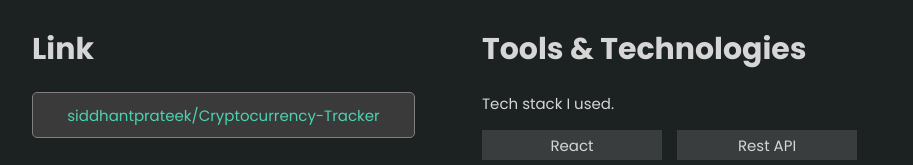
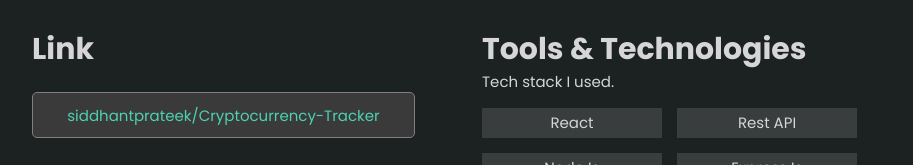
Before and after one commit to siddhantprateek/devfolio, a React (Create React App) app: page /projects/project1 in a window 1280 px wide. Shown: the part 857-1022 px from the top of the page, without its empty margins (158-1071 px from the left). Built offline with nearby package versions, Linux system fonts and the light colour scheme.

Commit message:
🚩Line Spacing

```diff
--- a/src/components/project-profile/project1.jsx
+++ b/src/components/project-profile/project1.jsx
@@ -38,7 +38,7 @@ function Project1({ project }) {
 
         <div className="tech-stack-div">
           <h1>Tools & Technologies</h1>
-          <p>Tech stack I used.</p>
+          <p className="techsiu">Tech stack I used.</p>
           <div className="tools-list">
             {Tech.map((tech) => (
               <Techused tech={tech} />
--- a/src/components/project-profile/project2.jsx
+++ b/src/components/project-profile/project2.jsx
@@ -30,7 +30,7 @@ function Project2({ project }) {
 
         <div className="tech-stack-div">
           <h1>Tools & Technologies</h1>
-          <p>Tech stack I used.</p>
+          <p className="techsiu">Tech stack I used.</p>
           <div className="tools-list">
             {Tech.map((tech) => (
               <Techused tech={tech} />
--- a/src/components/project-profile/project3.jsx
+++ b/src/components/project-profile/project3.jsx
@@ -30,7 +30,7 @@ function Project3({ project }) {
 
         <div className="tech-stack-div">
           <h1>Tools & Technologies</h1>
-          <p>Tech stack I used.</p>
+          <p className="techsiu">Tech stack I used.</p>
           <div className="tools-list">
             {Tech.map((tech) => (
               <Techused tech={tech} />
--- a/src/components/project-profile/project4.jsx
+++ b/src/components/project-profile/project4.jsx
@@ -31,7 +31,7 @@ function Project4({ project }) {
 
         <div className="tech-stack-div">
           <h1>Tools & Technologies</h1>
-          <p>Tech stack I used.</p>
+          <p className="techsiu">Tech stack I used.</p>
           <div className="tools-list">
             {Tech.map((tech) => (
               <Techused tech={tech} />
--- a/src/components/project-profile/project5.jsx
+++ b/src/components/project-profile/project5.jsx
@@ -40,7 +40,7 @@ function Project5({ project }) {
 
         <div className="tech-stack-div">
           <h1>Tools & Technologies</h1>
-          <p>Tech stack I used.</p>
+          <p className="techsiu">Tech stack I used.</p>
           <div className="tools-list">
             {Tech.map((tech) => (
               <Techused tech={tech} />
--- a/src/components/project-profile/project6.jsx
+++ b/src/components/project-profile/project6.jsx
@@ -38,7 +38,7 @@ function Project6({ project }) {
 
         <div className="tech-stack-div">
           <h1>Tools & Technologies</h1>
-          <p>Tech stack I used.</p>
+          <p className="techsiu">Tech stack I used.</p>
           <div className="tools-list">
             {Tech.map((tech) => (
               <Techused tech={tech} />
--- a/src/components/project-profile/projectprofile.styles.css
+++ b/src/components/project-profile/projectprofile.styles.css
@@ -30,9 +30,10 @@
 }
 .tech-stack-div{
     width: 30rem;
-
 }
-
+.techsiu{
+    margin-top: -1.5rem;
+}
 /* Tech container */
 .techused{
     height: 2rem;
```
